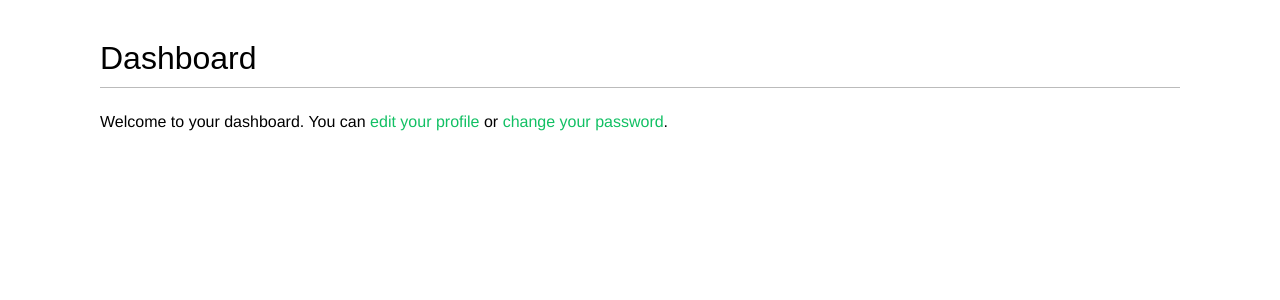
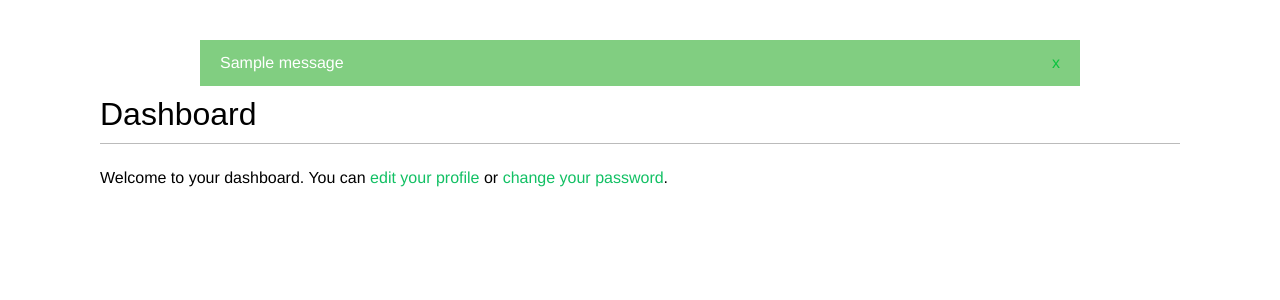
Before and after one commit to swestphal/bm_portal, a Django app: page /account/ in a window 1280 px wide. Shown: the part 48-348 px from the top of the page. Run offline with Django 3.2, Linux system fonts and the light colour scheme; a user stored in the database is signed in; one stand-in notice (Sample message) is shown; some web fonts are replaced.

Commit message:
feature: Display custom messages

```diff
--- a/account/views.py
+++ b/account/views.py
@@ -4,6 +4,7 @@ from django.contrib.auth import authenticate, login
 from django.contrib.auth.decorators import login_required
 from .models import Profile
 from .forms import UserRegistrationForm,UserEditForm,ProfileEditForm
+from django.contrib import messages
 # Create your views here.
 
 @login_required
--- a/templates/base.html
+++ b/templates/base.html
@@ -8,6 +8,7 @@
 <body>
 
   <div id="header">
+
     <span class="logo">Bookmarks</span>
     {% if request.user.is_authenticated %}
     <ul class="menu">
@@ -35,6 +36,16 @@
 
 
   <div id="content">
+    {% if messages %}
+    <ul class="messages">
+      {%for message in messages %}
+        <li class="{{message.tags}}">
+          {{message|safe}}
+          <a href="#" class="close">x</a>
+        </li>
+      {%endfor%}
+    </ul>
+    {%endif%}
     {% block content %}
     {% endblock %}
   </div>
```
Also changed, not shown: db.sqlite3, media/users/2021/05/16/marie_und_molly.jpg (added), media/users/2021/05/16/marie_und_molly_FOfo4MA.jpg (added), media/users/2021/05/16/marie_und_molly_gGDmZXu.jpg (added).
